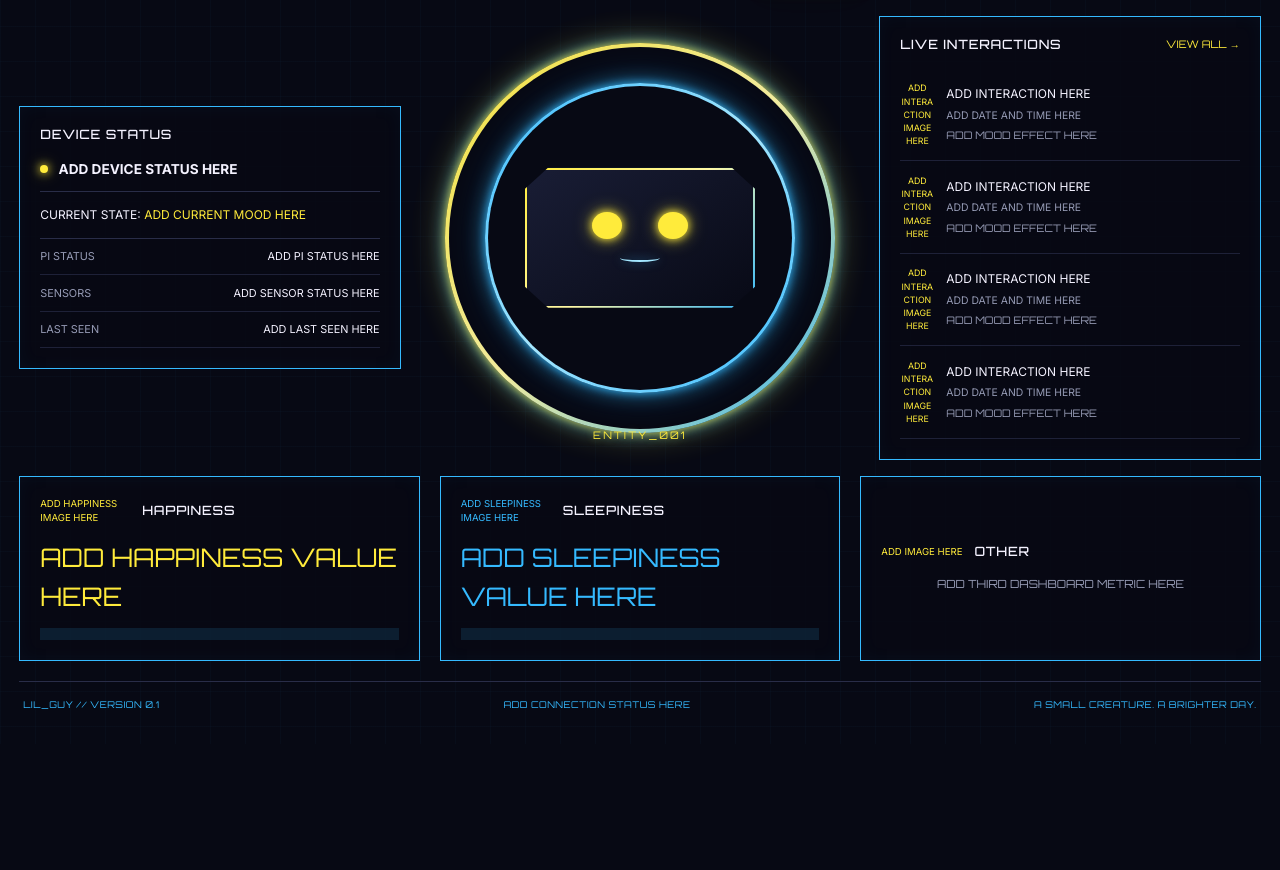
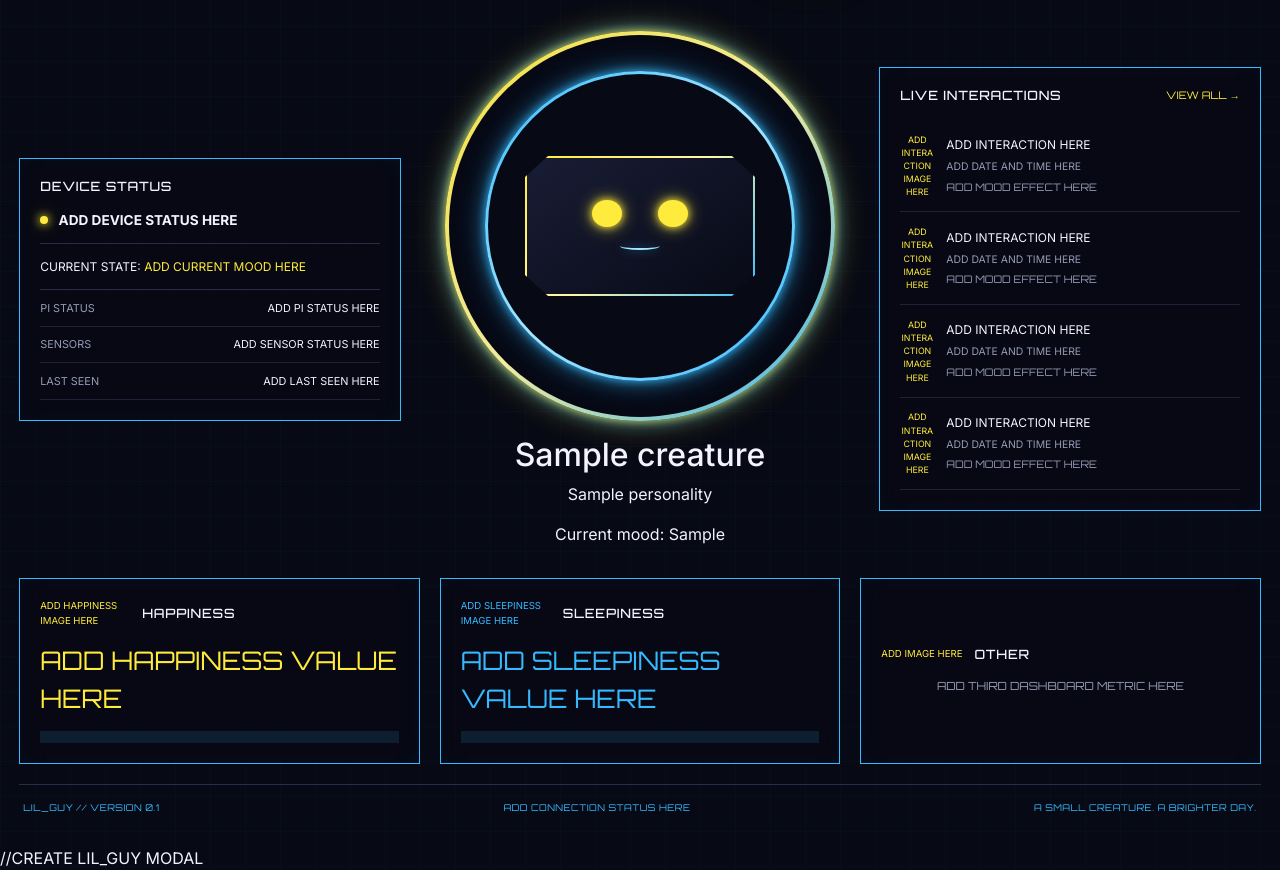
Before and after one commit to Kireoda/Lil_Guy, a FastAPI app: page /dashboard in a window 1280 px wide. Shown: the part 79-949 px from the top of the page. Before the commit the page ends 788 px from the top, so only its background shows below. Run offline with FastAPI, Linux system fonts and the light colour scheme; the visitor is signed in with stand-in values (Sample User, id 1); tables that the repository leaves empty hold one stand-in row (values such as "Sample post").

Commit message:
Enhance dashboard functionality with creature retrieval and update capabilities; add modal for creature creation

```diff
--- a/app/main.py
+++ b/app/main.py
@@ -2,9 +2,10 @@
 from fastapi import FastAPI, Request, Depends
 from fastapi.staticfiles import StaticFiles
 from fastapi.templating import Jinja2Templates
-from sqlalchemy import inspect, text
+from sqlalchemy import inspect, text, select
+from sqlalchemy.orm import Session
 
-from app.database import Base, engine
+from app.database import Base, engine, get_db
 from app.models.entities import Creature, Interaction, User
 from app.routes import users, creatures, interactions
 import os
@@ -55,16 +56,23 @@ def home(request: Request):
         context={},
     )
 
-# Dashboard page
 @app.get("/dashboard")
 def dashboard(
     request: Request,
+    db: Session = Depends(get_db),
     current_user: User = Depends(get_current_user),
 ):
+    creature = db.scalar(
+        select(Creature).where(Creature.owner_id == current_user.id)
+    )
+
     return templates.TemplateResponse(
         request=request,
         name="dashboard.html",
-        context={"current_user": current_user},
+        context={
+            "current_user": current_user,
+            "creature": creature,
+        },
     )
 
 # Interaction history page
--- a/app/static/css/style.css
+++ b/app/static/css/style.css
@@ -1,4 +1,3 @@
-
 /* Design variables */
 
 :root {
@@ -857,7 +856,7 @@ button:focus-visible {
 }
 
 /* Settings page width */
-.settings-page .dashboard-panel.mb-4, .mb-4 {
+.settings-page .dashboard-panel.mb-4 {
     max-width: 90%;
     width: 100%;
     margin-left: auto;
--- a/app/templates/dashboard.html
+++ b/app/templates/dashboard.html
@@ -134,6 +134,7 @@
             </section>
 
             <section class="dashboard-creature">
+                {% if creature %}
 
                     <div class="hero-visual dashboard-pet-visual"
                         aria-label="Lil_Guy character display">
@@ -148,10 +149,24 @@
                                 <span class="pet-mouth"></span>
                             </div>
                         </div>
+                    </div>
 
-                    <span class="visual-label">ENTITY_001</span>
+                    <h2>{{ creature.name }}</h2>
+                    <p>{{ creature.personality }} personality</p>
+                    <p>Current mood: {{ creature.current_mood }}</p>
+
+                {% else %}
+
+                    <div class="no-creature">
+                        <div class="no-creature-icon">◇</div>
+
+                        <h2>Your lil guy is waiting.</h2>
+
+                        <p>You haven't created your lil guy yet.</p>
 
                     </div>
+
+                {% endif %}
 
             </section>
 
@@ -305,6 +320,78 @@
 
     </main>
 
+//CREATE LIL_GUY MODAL
+<div class="modal fade" id="createCreatureModal"
+     tabindex="-1"
+     aria-labelledby="createCreatureTitle"
+     aria-hidden="true"
+     data-bs-backdrop="static"
+     data-bs-keyboard="false">
+
+    <div class="modal-dialog modal-dialog-centered">
+        <div class="modal-content create-creature-modal">
+
+            <div class="modal-header">
+                <h2 class="modal-title" id="createCreatureTitle">
+                    CREATE YOUR LIL_GUY
+                </h2>
+            </div>
+
+            <div class="modal-body">
+
+                <p>
+                    Give your lil guy a name and choose their personality.
+                </p>
+
+                <form id="createCreatureForm">
+
+                    <div class="mb-3">
+                        <label for="creatureName" class="form-label">
+                            Companion name
+                        </label>
+
+                        <input
+                            type="text"
+                            class="form-control"
+                            id="creatureName"
+                            value="Lil_Guy"
+                            minlength="1"
+                            maxlength="30"
+                            required
+                        >
+                    </div>
+
+                    <div class="mb-3">
+                        <label for="creaturePersonality" class="form-label">
+                            Personality
+                        </label>
+
+                        <select
+                            class="form-select"
+                            id="creaturePersonality"
+                            required
+                        >
+                            <option value="Curious">Curious</option>
+                            <option value="Grumpy">Grumpy</option>
+                            <option value="Affectionate">Affectionate</option>
+                        </select>
+                    </div>
+
+                    <p id="creatureError" class="text-danger"></p>
+
+                    <button type="submit" class="btn btn-primary w-100">
+                        Create my Lil_Guy
+                    </button>
+
+                </form>
+
+            </div>
+        </div>
+    </div>
+</div>
+
+<script src="https://cdn.jsdelivr.net/npm/bootstrap@5.3.3/dist/js/bootstrap.bundle.min.js"></script>
+
     <script>
         document.getElementById("logoutButton").addEventListener("click", async () => {
             try {
@@ -323,9 +410,48 @@
                 alert("Unable to connect to the server.");
             }
         });
+
+    const hasCreature = {{ 'true' if creature else 'false' }};
+
+    if (!hasCreature) {
+        const modalElement = document.getElementById("createCreatureModal");
+        const creatureModal = new bootstrap.Modal(modalElement);
+
+        creatureModal.show();
+    }
+
+    document.getElementById("createCreatureForm").addEventListener("submit", async (event) => {
+        event.preventDefault();
+
+        const name = document.getElementById("creatureName").value.trim();
+        const personality = document.getElementById("creaturePersonality").value;
+        const errorMessage = document.getElementById("creatureError");
+
+        errorMessage.textContent = "";
+
+        try {
+            const response = await fetch("/creatures/", {
+                method: "POST",
+                headers: {
+                    "Content-Type": "application/json"
+                },
+                credentials: "same-origin",
+                body: JSON.stringify({ name, personality })
+            });
+
+            if (response.ok) {
+                window.location.reload();
+            } else {
+                const data = await response.json();
+                errorMessage.textContent =
+                    data.detail || "Unable to create your Lil_Guy.";
+            }
+
+        } catch (error) {
+            errorMessage.textContent = "Unable to connect to the server.";
+        }
+    });
     </script>
-
-    <script src="https://cdn.jsdelivr.net/npm/bootstrap@5.3.3/dist/js/bootstrap.bundle.min.js"></script>
 
 </body>
 </html>
```
Also changed, not shown: app/routes/creatures.py (+27 -0 lines). Lines whose indentation alone changed are shown as unchanged.
